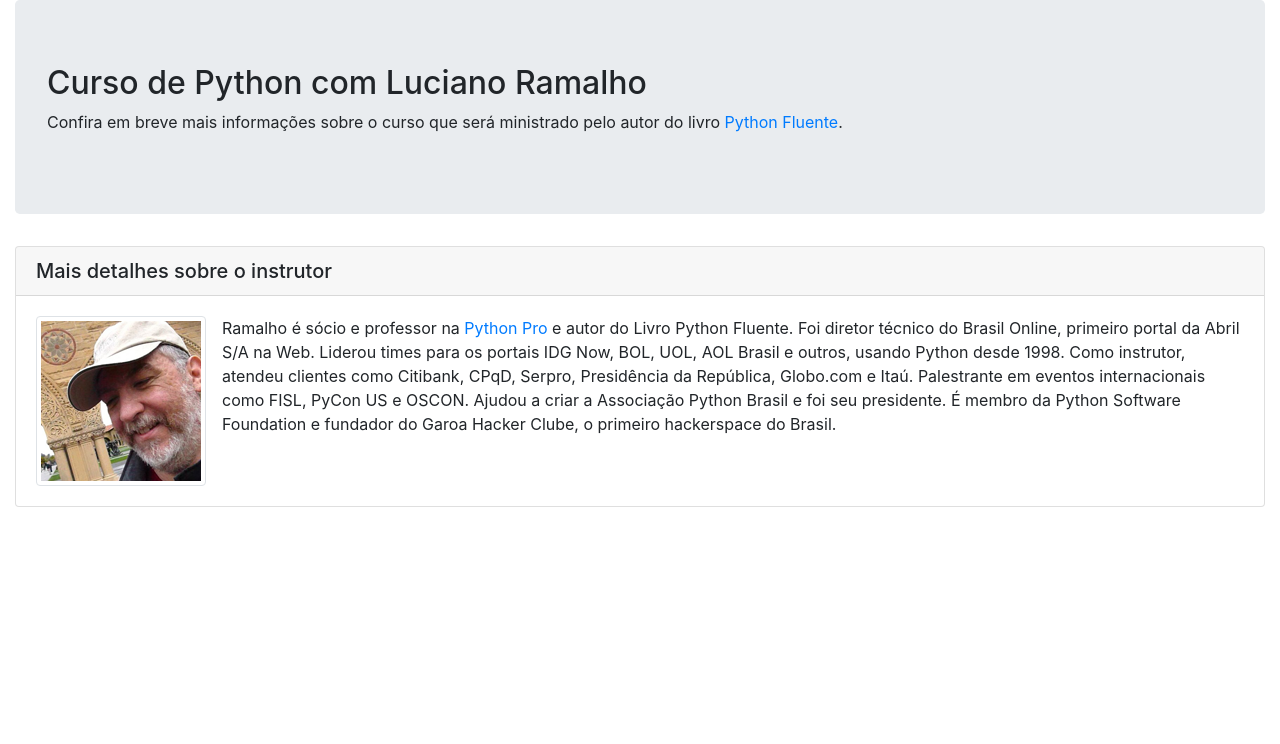
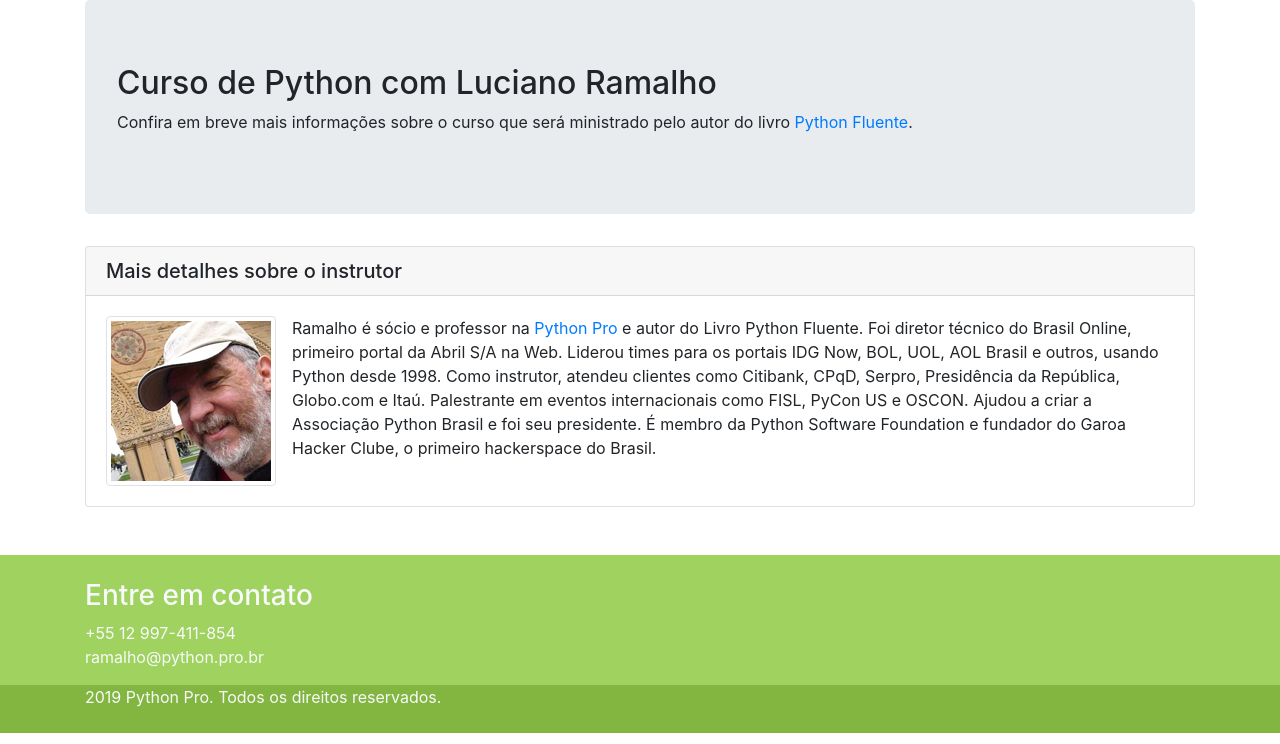
Before and after one commit to taniodev/curso-django, a Django app: page / in a window 1280 px wide. Shown: the part 56-800 px from the top of the page. Run offline with Django 3.2, Linux system fonts and the light colour scheme; some libraries are stand-ins or nearby versions.

Commit message:
Cria o rodapé da página

```diff
--- a/pypro/base/static/css/style.css
+++ b/pypro/base/static/css/style.css
@@ -1 +1,7 @@
-# Empty CSS file for your own CSS
+.main-footer {
+    background-color: #9fd25f;
+}
+
+.rights {
+    background-color: #82b641;
+}
--- a/pypro/base/templates/base/home.html
+++ b/pypro/base/templates/base/home.html
@@ -34,7 +34,7 @@
   </div>
 </nav>
 
-<div class="container-fluid">
+<div class="container">
     <div class="row">
         <div class="col-md-12">
 
@@ -73,5 +73,29 @@
     </div>
 </div>
 
+<footer class="main-footer mt-5 pt-4 text-light">
+    <div class="container">
+        <div class="row">
+            <div class="col">
+                <h3>Entre em contato</h3>
+                <address>
+                    +55 12 997-411-854
+                    <br>
+                    <a href="mailto:ramalho@python.pro.br" class="text-light">ramalho@python.pro.br</a>
+                </address>
+            </div>
+        </div>
+    </div>
+    <div class="rights pb-4">
+        <div class="container">
+            <div class="row">
+                <div class="col">
+                    {% now 'Y' %} Python Pro. Todos os direitos reservados.
+                </div>
+            </div>
+        </div>
+    </div>
+</footer>
+
 </body>
 </html>
```
